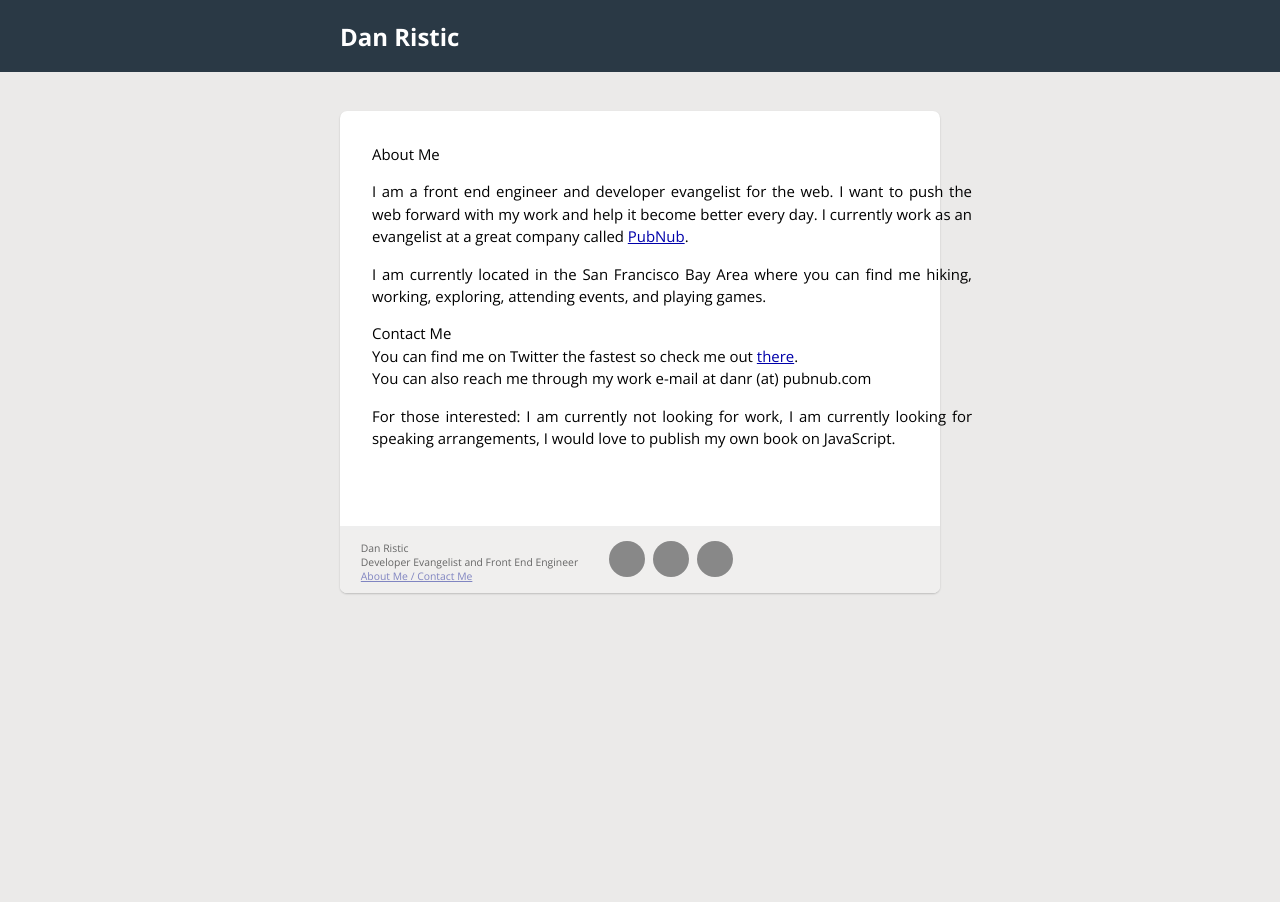
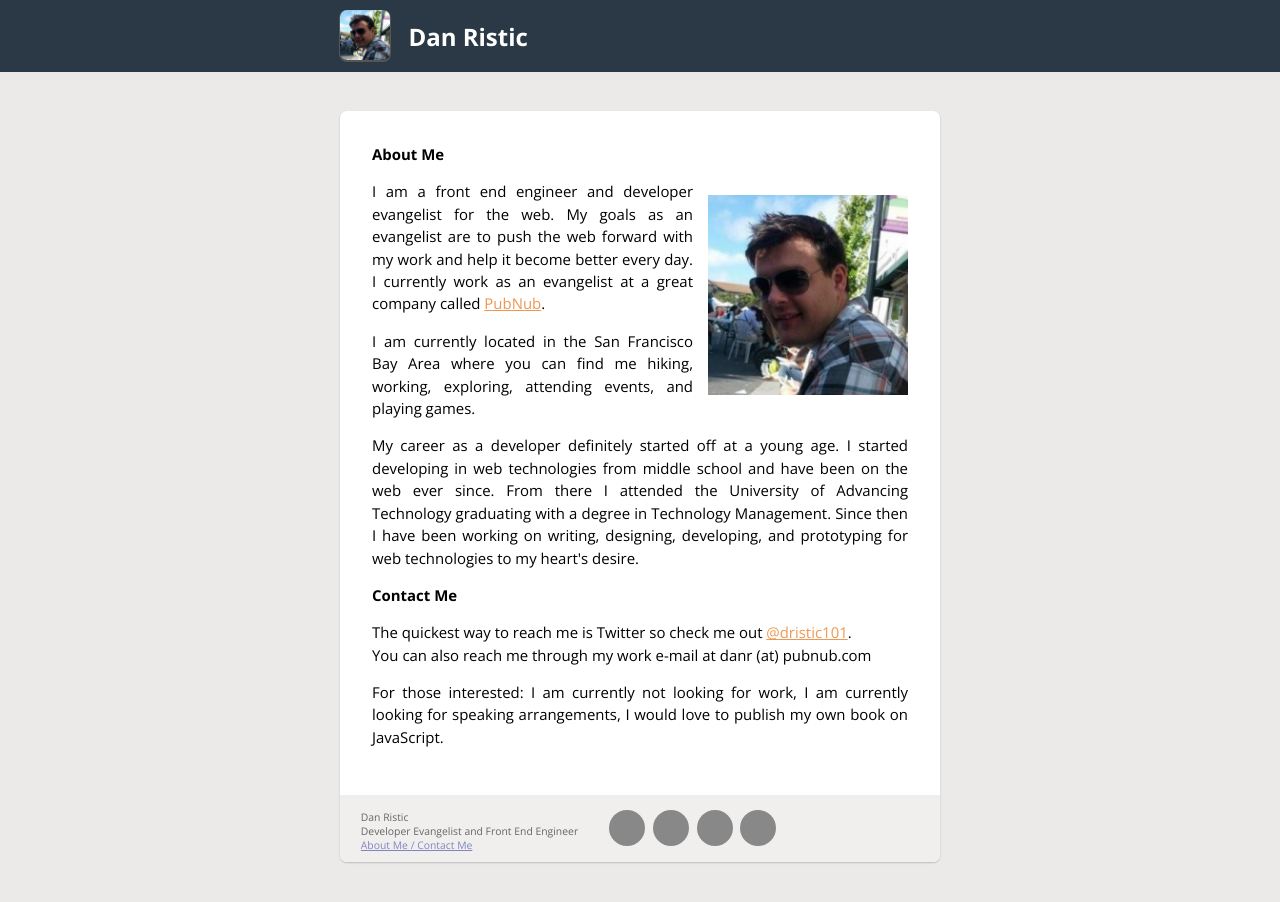
Before and after one commit to dristic/website, a Jekyll site: the page built from about.html, in a window 1280 px wide. Built offline with Jekyll 4.4.1, drawn with Linux system fonts in a browser that asks for light colours; nearby versions of some CDN libraries; a style sheet for code colours, icons or effects is not loaded.

Commit message:
Add RSS feed. Add favicon. Work on style and first post.

```diff
--- a/_config.yml
+++ b/_config.yml
@@ -1,2 +1,4 @@
-name: 'Dan Ristic'
+name: Dan Ristic
+description: The blog for Dan Ristic
+url: http://danristic.com
 pygments: true
--- a/_layouts/default.html
+++ b/_layouts/default.html
@@ -22,8 +22,8 @@
     <body>
       <div class="header">
         <div class="container">
+          <img src="{{ site.url }}/images/self.jpg" id="self" alt="Dan Ristic" />
           <h1 class="title"><a href="/">{{ site.name }}</a></h1>
-          <!-- <a class="extra" href="/">Home</a> -->
         </div>
       </div>
 
@@ -41,19 +41,22 @@
           </div>
           <div class="contact-social">
             <p>
-              <a href="http://github.com/dristic/" class="social"><i class="icon-github">
+              <a href="http://github.com/dristic/" class="social" target="_blank"><i class="icon-github">
                 <span>GitHub dristic</span></i>
               </a>
-              <a href="http://twitter.com/dristic101/" class="social"><i class="icon-twitter">
+              <a href="http://twitter.com/dristic101/" class="social" target="_blank"><i class="icon-twitter">
                 <span>Twitter @dristic101</span></i>
               </a>
-              <a href="http://www.linkedin.com/pub/daniel-ristic/12/9a2/421" class="social">
+              <a href="http://www.linkedin.com/pub/daniel-ristic/12/9a2/421" class="social" target="_blank">
                 <i class="icon-linkedin"><span>LinkedIn daniel-ristic</span></i>
+              </a>
+              <a href="{{ site.url }}/feed.xml" class="social" target="_blank">
+                <i class="icon-rss"><span>RSS Dan Ristic</span></i>
               </a>
             </p>
           </div>
         </div>
-      </div> <!-- /container -->
+      </div>
 
     </body>
 </html>
--- a/about.html
+++ b/about.html
@@ -5,11 +5,13 @@
 
 <div id="about">
 	<h1>About Me</h1>
-	<p>I am a front end engineer and developer evangelist for the web. I want to push the web forward with my work and help it become better every day. I currently work as an evangelist at a great company called <a href="http://pubnub.com">PubNub</a>.</p>
+	<img src="{{ site.url }}/images/self.jpg" alt="Dan Ristic" id="about-me-img" />
+	<p>I am a front end engineer and developer evangelist for the web. My goals as an evangelist are to push the web forward with my work and help it become better every day. I currently work as an evangelist at a great company called <a href="http://pubnub.com">PubNub</a>.</p>
 	<p>I am currently located in the San Francisco Bay Area where you can find me hiking, working, exploring, attending events, and playing games.</p>
+	<p>My career as a developer definitely started off at a young age. I started developing in web technologies from middle school and have been on the web ever since. From there I attended the University of Advancing Technology graduating with a degree in Technology Management. Since then I have been working on writing, designing, developing, and prototyping for web technologies to my heart's desire.</p>
 
-	<h2>Contact Me</h2>
-	You can find me on Twitter the fastest so check me out <a href="http://twitter.com/dristic101/">there</a>.
+	<h1>Contact Me</h1>
+	The quickest way to reach me is Twitter so check me out <a href="http://twitter.com/dristic101/">@dristic101</a>.
 	<br />
 	You can also reach me through my work e-mail at danr (at) pubnub.com
 
--- a/css/screen.css
+++ b/css/screen.css
@@ -75,7 +75,7 @@
 
 /* line 15, ../sass/screen.scss */
 html, body {
-  height: 100%;
+  min-height: 100%;
 }
 
 /* line 17, ../sass/screen.scss */
@@ -84,45 +84,52 @@
   font: 13.34px 'Open Sans', Helvetica, Arial, sans-serif;
   font-size: small;
   text-align: center;
+  padding-bottom: 40px;
 }
 
-/* line 24, ../sass/screen.scss */
+/* line 25, ../sass/screen.scss */
 h1, h2, h3, h4, h5, h6 {
   font-size: 100%;
+  font-weight: bold;
 }
 
-/* line 27, ../sass/screen.scss */
+/* line 30, ../sass/screen.scss */
 h1 {
   margin-bottom: 1em;
 }
 
-/* line 28, ../sass/screen.scss */
+/* line 31, ../sass/screen.scss */
 p {
   margin: 1em 0;
 }
 
-/* line 30, ../sass/screen.scss */
+/* line 33, ../sass/screen.scss */
 a {
-  color: #00a;
-}
-
-/* line 31, ../sass/screen.scss */
-a:hover {
-  color: #000;
-}
-
-/* line 32, ../sass/screen.scss */
-a:visited {
-  color: #a0a;
+  color: #ee9853;
 }
 
 /* line 34, ../sass/screen.scss */
+a:hover {
+  color: #f3b481;
+}
+
+/* line 35, ../sass/screen.scss */
+a:visited {
+  color: #e97c25;
+}
+
+/* line 37, ../sass/screen.scss */
 table {
   font-size: inherit;
   font: 100%;
 }
 
-/* line 39, ../sass/screen.scss */
+/* line 42, ../sass/screen.scss */
+ol {
+  list-style: decimal;
+}
+
+/* line 46, ../sass/screen.scss */
 .container {
   display: block;
   width: 600px;
@@ -134,34 +141,47 @@
 /* Home
 /*
 /*****************************************************************************/
-/* line 50, ../sass/screen.scss */
+/* line 57, ../sass/screen.scss */
 ul.posts {
   list-style-type: none;
   margin-bottom: 2em;
 }
 
-/* line 55, ../sass/screen.scss */
+/* line 62, ../sass/screen.scss */
 ul.posts li {
   line-height: 1.75em;
 }
 
-/* line 59, ../sass/screen.scss */
+/* line 66, ../sass/screen.scss */
 ul.posts span {
   color: #aaa;
   font-family: Monaco, "Courier New", monospace;
   font-size: 80%;
 }
 
-/* line 65, ../sass/screen.scss */
+/* line 72, ../sass/screen.scss */
 .header {
   background: #2a3945;
 }
-/* line 68, ../sass/screen.scss */
+/* line 75, ../sass/screen.scss */
 .header .container {
   text-align: left;
 }
+/* line 79, ../sass/screen.scss */
+.header #self {
+  -webkit-box-shadow: #555555 0px 1px 0px 1px;
+  -moz-box-shadow: #555555 0px 1px 0px 1px;
+  box-shadow: #555555 0px 1px 0px 1px;
+  display: inline-block;
+  width: 50px;
+  height: 50px;
+  border-radius: 7px;
+  margin-top: -15px;
+  margin-right: 15px;
+  vertical-align: middle;
+}
 
-/* line 73, ../sass/screen.scss */
+/* line 91, ../sass/screen.scss */
 .header a {
   -webkit-transition: 0.3s color;
   -moz-transition: 0.3s color;
@@ -173,35 +193,35 @@
   text-transform: capitalize;
 }
 
-/* line 81, ../sass/screen.scss */
+/* line 99, ../sass/screen.scss */
 .header h1.title {
   display: inline-block;
   margin-top: 1.5em;
   margin-bottom: 1.5em;
 }
 
-/* line 87, ../sass/screen.scss */
+/* line 105, ../sass/screen.scss */
 .header h1.title a {
   color: white;
 }
 
-/* line 91, ../sass/screen.scss */
+/* line 109, ../sass/screen.scss */
 .header h1.title a:hover {
   color: #7fadd1;
 }
 
-/* line 95, ../sass/screen.scss */
+/* line 113, ../sass/screen.scss */
 .header a.extra {
   color: #aaa;
   margin-left: 1em;
 }
 
-/* line 100, ../sass/screen.scss */
+/* line 118, ../sass/screen.scss */
 .header a.extra:hover {
   color: #000;
 }
 
-/* line 104, ../sass/screen.scss */
+/* line 122, ../sass/screen.scss */
 .site-container {
   -webkit-border-radius: 7px;
   -moz-border-radius: 7px;
@@ -215,25 +235,25 @@
   -moz-box-sizing: border-box;
   box-sizing: border-box;
   background: white;
+  display: block;
   margin-top: 3em;
 }
 
-/* line 112, ../sass/screen.scss */
+/* line 131, ../sass/screen.scss */
 .site {
   font-size: 115%;
   text-align: justify;
-  width: 600px;
   padding: 32px;
-  margin: 0 auto 2em;
+  margin: 0 auto 0;
   line-height: 1.5em;
 }
 
-/* line 121, ../sass/screen.scss */
+/* line 139, ../sass/screen.scss */
 .site .meta {
   color: #aaa;
 }
 
-/* line 125, ../sass/screen.scss */
+/* line 143, ../sass/screen.scss */
 .footer {
   -webkit-border-radius: 0px 0px 7px 7px;
   -moz-border-radius: 0px 0px 7px 7px;
@@ -249,22 +269,25 @@
   font-size: 80%;
   color: #666;
   border-top: 4px solid #eee;
-  margin-top: 2em;
   overflow: hidden;
   text-align: left;
 }
-/* line 138, ../sass/screen.scss */
+/* line 155, ../sass/screen.scss */
 .footer .contact-social {
   display: block;
   min-width: 300px;
 }
-/* line 143, ../sass/screen.scss */
+/* line 160, ../sass/screen.scss */
 .footer .social {
   -webkit-border-radius: 20px;
   -moz-border-radius: 20px;
   -ms-border-radius: 20px;
   -o-border-radius: 20px;
   border-radius: 20px;
+  -webkit-transition: 0.3s background;
+  -moz-transition: 0.3s background;
+  -o-transition: 0.3s background;
+  transition: 0.3s background;
   background: #888888;
   display: inline-block;
   width: 36px;
@@ -275,38 +298,38 @@
   text-decoration: none;
   margin-right: 5px;
 }
-/* line 155, ../sass/screen.scss */
+/* line 173, ../sass/screen.scss */
 .footer .social:hover {
   background: #a2a2a2;
 }
-/* line 159, ../sass/screen.scss */
+/* line 177, ../sass/screen.scss */
 .footer .social i {
   color: white;
 }
-/* line 163, ../sass/screen.scss */
+/* line 181, ../sass/screen.scss */
 .footer .social i > span {
   display: none;
 }
 
-/* line 169, ../sass/screen.scss */
+/* line 187, ../sass/screen.scss */
 .footer .contact {
   float: left;
   margin-right: 3em;
 }
 
-/* line 174, ../sass/screen.scss */
+/* line 192, ../sass/screen.scss */
 .footer .contact a {
   color: #8085C1;
 }
 
-/* line 178, ../sass/screen.scss */
+/* line 196, ../sass/screen.scss */
 .footer .rss {
   margin-top: 1.1em;
   margin-right: -.2em;
   float: right;
 }
 
-/* line 184, ../sass/screen.scss */
+/* line 202, ../sass/screen.scss */
 .footer .rss img {
   border: 0;
 }
@@ -317,39 +340,48 @@
 /*
 /*****************************************************************************/
 /* standard */
-/* line 195, ../sass/screen.scss */
+/* line 213, ../sass/screen.scss */
 .post pre {
   border: 1px solid #ddd;
   background-color: #eef;
   padding: 0 .4em;
 }
 
-/* line 201, ../sass/screen.scss */
+/* line 219, ../sass/screen.scss */
 .post ul, .post ol {
   margin-left: 1.35em;
 }
 
-/* line 205, ../sass/screen.scss */
+/* line 223, ../sass/screen.scss */
 .post code {
   border: 1px solid #ddd;
   background-color: #eef;
   padding: 0 .2em;
 }
 
-/* line 211, ../sass/screen.scss */
+/* line 229, ../sass/screen.scss */
 .post pre code {
   border: none;
 }
 
 /* terminal */
-/* line 216, ../sass/screen.scss */
+/* line 234, ../sass/screen.scss */
 .post pre.terminal {
   border: 1px solid #000;
   background-color: #333;
   color: #FFF;
 }
 
-/* line 222, ../sass/screen.scss */
+/* line 240, ../sass/screen.scss */
 .post pre.terminal code {
   background-color: #333;
 }
+
+/* line 244, ../sass/screen.scss */
+#about-me-img {
+  width: 200px;
+  height: 200px;
+  float: right;
+  margin-left: 15px;
+  margin-top: 15px;
+}
```
Also changed, not shown: _posts/2013-07-23-new-website.markdown (added, +19 -0 lines), feed.xml (added, +21 -0 lines), sass/screen.scss (+34 -8 lines), favicon.ico (added), favicon.png (added), images/self.jpg (added).
